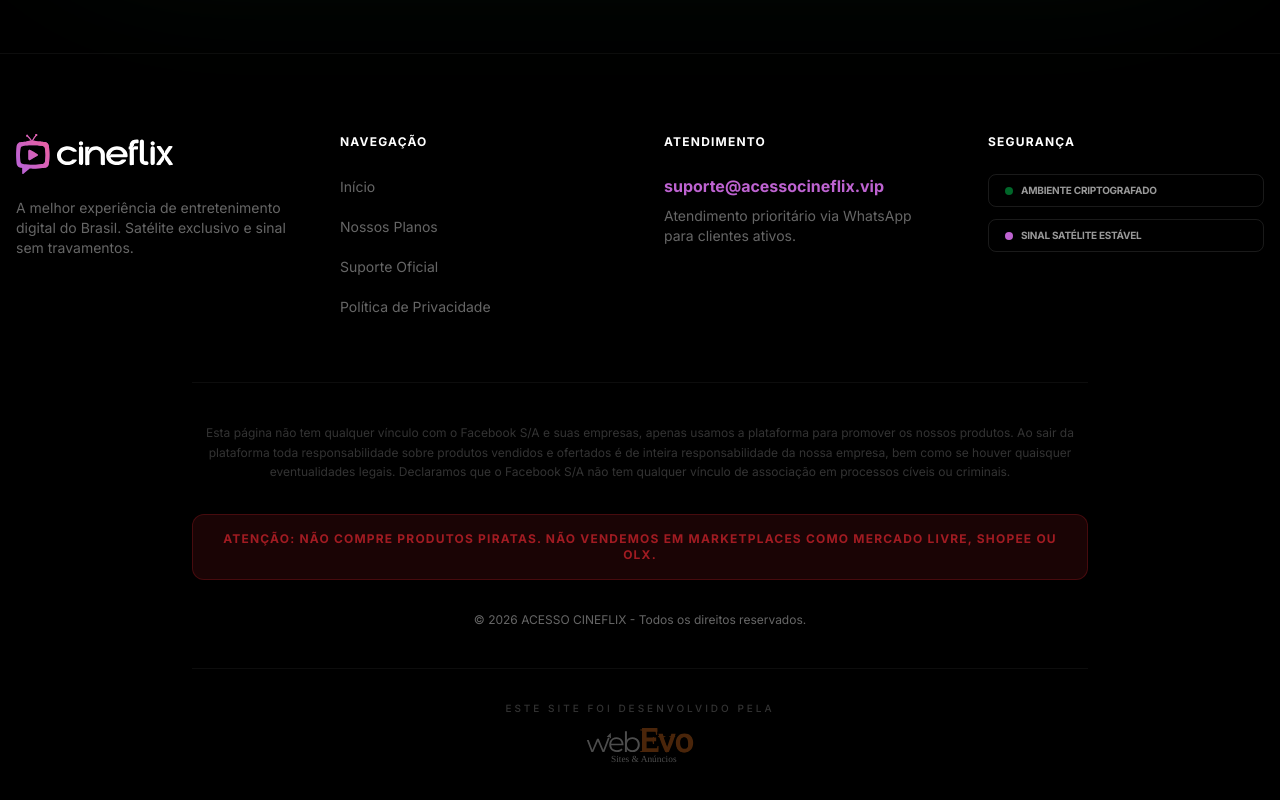
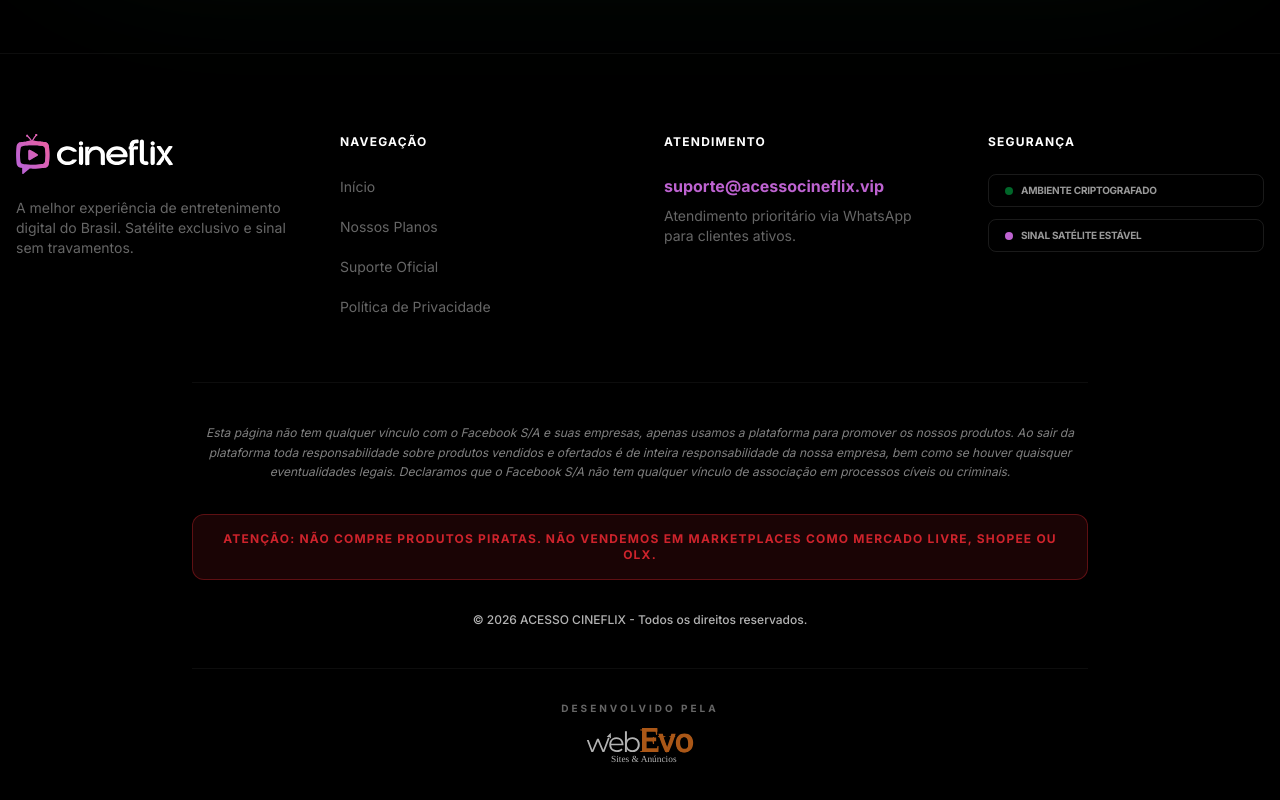
Before and after one commit to contatoabs2012-gif/acessocineflix.com.br, a Next.js app: page / in a window 1280 px wide. Shown: the part 6732-7532 px from the top of the page. Built offline with nearby package versions, Linux system fonts and the light colour scheme.

Commit message:
fix: aumento da nitidez e legibilidade do rodapé

```diff
--- a/src/components/Footer.tsx
+++ b/src/components/Footer.tsx
@@ -50,28 +50,28 @@
 
         {/* Disclaimer Legal */}
         <div className="border-t border-white/5 pt-10 text-center max-w-4xl mx-auto">
-          <p className="text-white/20 text-[10px] md:text-xs leading-relaxed mb-8">
+          <p className="text-white/50 text-[10px] md:text-xs leading-relaxed mb-8 italic">
             Esta página não tem qualquer vínculo com o Facebook S/A e suas empresas, apenas usamos a plataforma para promover os nossos produtos. Ao sair da plataforma toda responsabilidade sobre produtos vendidos e ofertados é de inteira responsabilidade da nossa empresa, bem como se houver quaisquer eventualidades legais. Declaramos que o Facebook S/A não tem qualquer vínculo de associação em processos cíveis ou criminais.
           </p>
 
-          <div className="bg-red-500/10 border border-red-500/20 p-4 rounded-xl mb-8">
-            <p className="text-red-500/60 text-[10px] md:text-xs font-bold uppercase tracking-widest">
+          <div className="bg-red-500/10 border border-red-500/30 p-4 rounded-xl mb-8">
+            <p className="text-red-500/80 text-[10px] md:text-xs font-bold uppercase tracking-widest">
               Atenção: Não compre produtos piratas. Não vendemos em marketplaces como Mercado Livre, Shopee ou OLX.
             </p>
           </div>
 
-          <div className="text-white/40 text-[10px] md:text-xs">
+          <div className="text-white/70 text-[10px] md:text-xs font-medium">
             © {new Date().getFullYear()} ACESSO CINEFLIX - Todos os direitos reservados.
           </div>
 
           {/* Web Evo Signature */}
           <div className="flex flex-col items-center gap-3 mt-10 pt-8 border-t border-white/5">
-            <p className="text-white/20 text-[10px] uppercase tracking-[3px] font-medium">Este site foi desenvolvido pela</p>
+            <p className="text-white/40 text-[10px] uppercase tracking-[3px] font-bold">Desenvolvido pela</p>
             <a
               href="https://webevo.com.br/"
               target="_blank"
               rel="noopener noreferrer"
-              className="opacity-30 hover:opacity-100 transition-all duration-500 transform hover:scale-110"
+              className="opacity-70 hover:opacity-100 transition-all duration-500 transform hover:scale-110"
             >
               <img src="/logo-webevo.svg" alt="Web Evo" className="h-[30px] md:h-[36px] w-auto" />
             </a>
```
